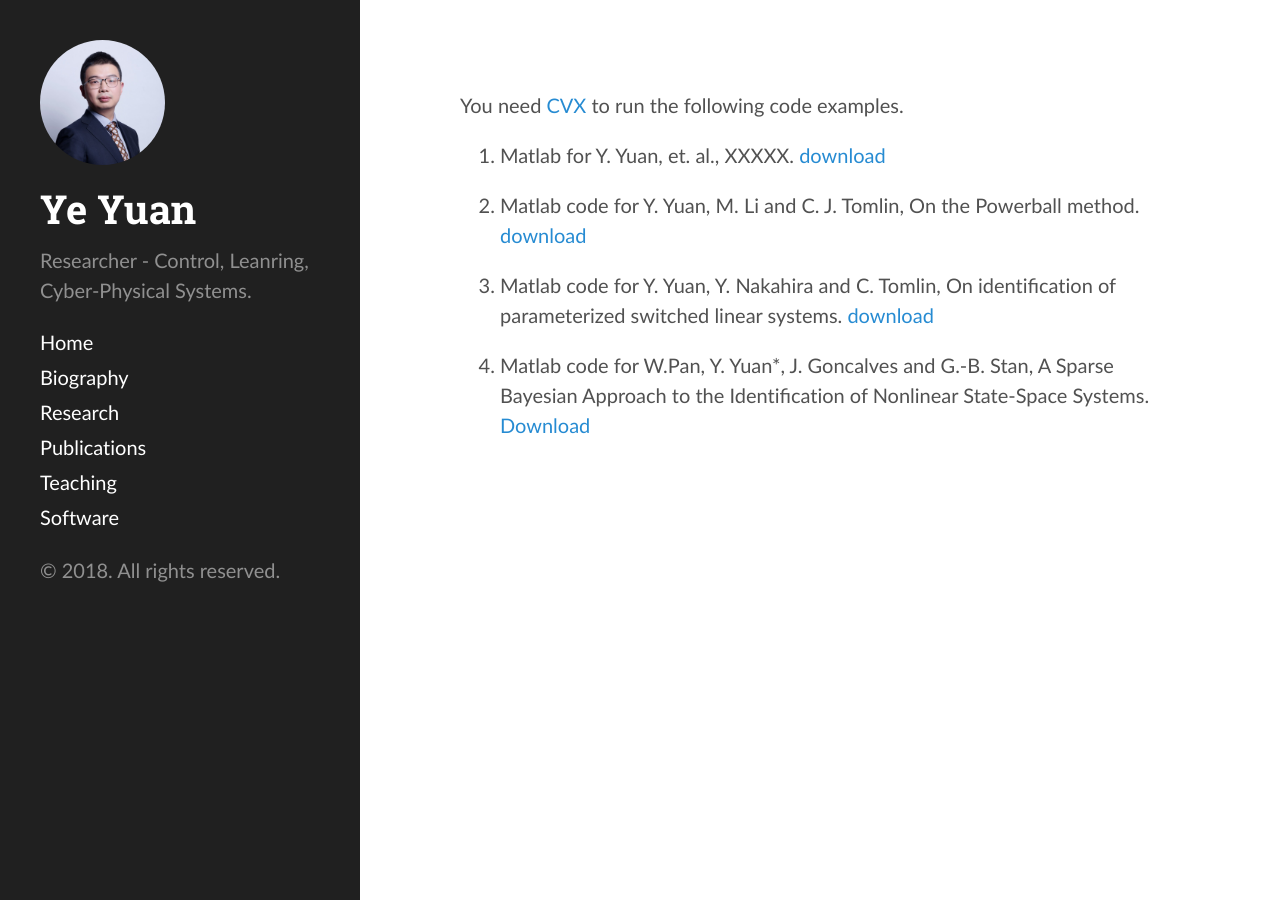
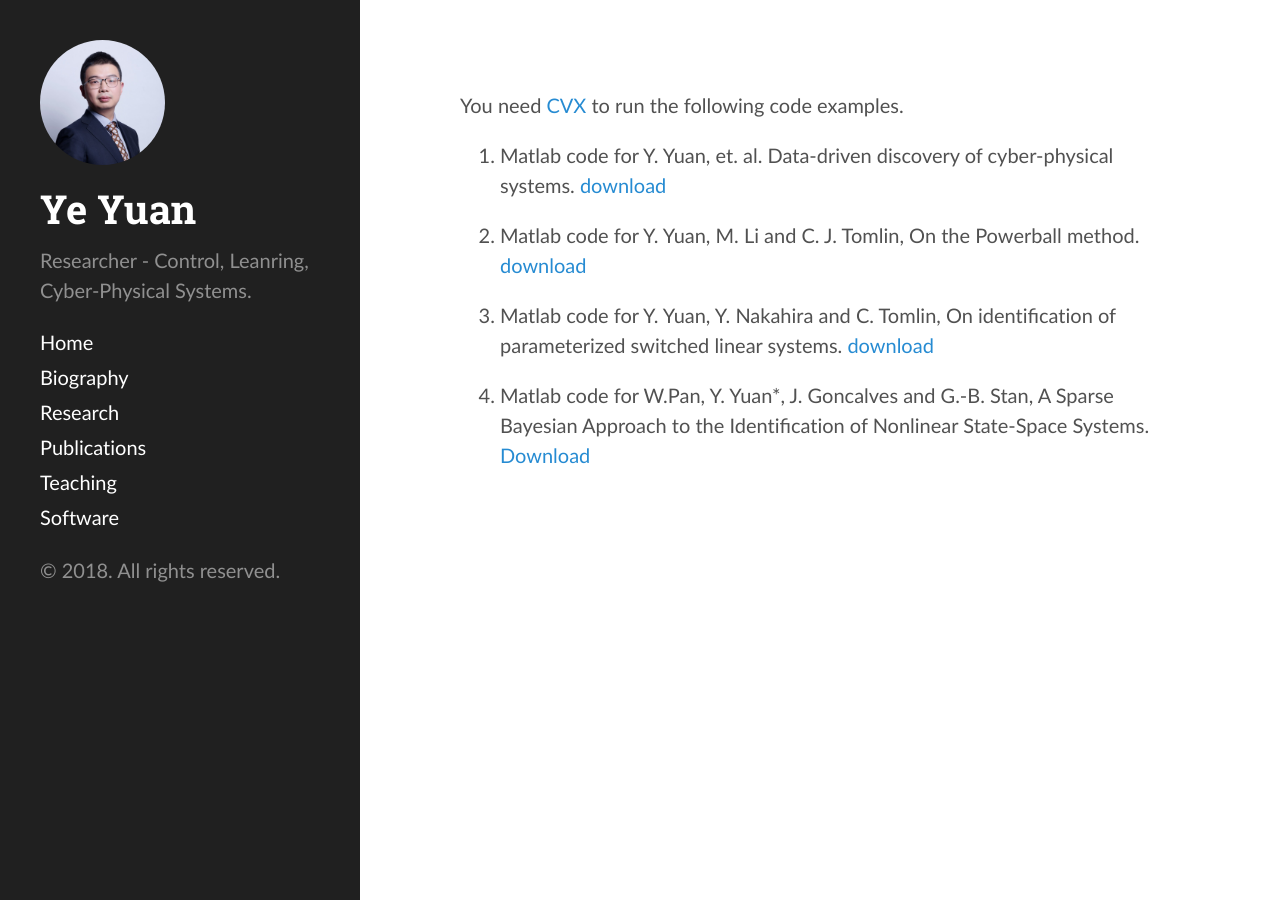
Before and after one commit to yy311/yy311.github.io, a Jekyll site: the page built from software.md, in a window 1280 px wide. Built offline with Jekyll 4.4.1, drawn with Linux system fonts in a browser that asks for light colours.

Commit message:
Update software.md

```diff
--- a/software.md
+++ b/software.md
@@ -4,7 +4,7 @@ layout: page
 
 You need [CVX](http://cvxr.com/cvx/) to run the following code examples.
 
-1. Matlab for Y. Yuan, et. al., XXXXX. [download]()
+1. Matlab code for Y. Yuan, et. al. Data-driven discovery of cyber-physical systems. [download]()
 
 2. Matlab code for Y. Yuan, M. Li and C. J. Tomlin, On the Powerball method. [download](http://hybrid.eecs.berkeley.edu/~yeyuan/pb.zip)
 
```
